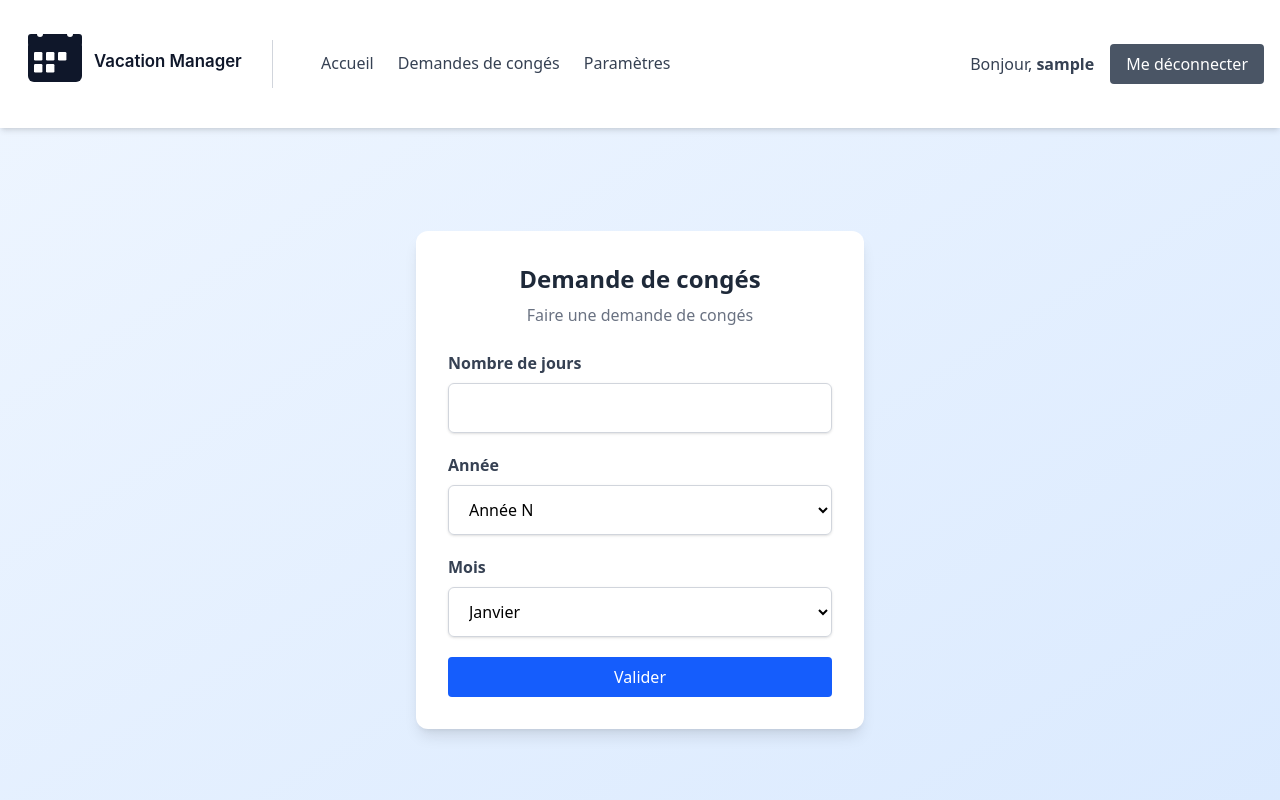
After one commit to RusHiiii/vacation-manager, a Django app: page /holiday_request/ in a window 1280 px wide. The commit adds this page. Run offline with Django 5.2, Linux system fonts and the light colour scheme; the visitor is signed in with stand-in values (Sample User, id 1); some libraries are stand-ins or nearby versions.

Commit message:
setup parameter and holiday request page

```diff
--- a/vacation_manager/holidays/templates/holidays/holiday_request.html
+++ b/vacation_manager/holidays/templates/holidays/holiday_request.html
@@ -1,14 +1,58 @@
-{% extends "base.html" %}
+{% extends "layout/base_with_header.html" %}
 
-{% block title %}Demande de congés{% endblock %}
+{% load static %}
+{% load form_tags %}
+
+{% block title %}Paramètres{% endblock %}
 
 {% block content %}
-<h2>Demande de congés</h2>
-<form method="post">
-    {% csrf_token %}
-    {{ form }}
-    <button type="submit">Valider</button>
-</form>
 
-<a href="{% url 'home' %}">Retour</a>
+<!-- Formulaire centré -->
+<main class="flex-grow flex items-center justify-center">
+    <div class="bg-white rounded-xl shadow-lg w-full max-w-md p-8 mt-8">
+
+        <h2 class="text-2xl font-bold text-center text-gray-800 mb-2">Demande de congés</h2>
+        <p class="text-center text-gray-500 mb-6">Faire une demande de congés</p>
+
+        {% if message %}
+        <div class="bg-red-100 border border-red-400 text-red-700 px-4 py-3 rounded mb-4">
+            {{ message }}
+        </div>
+        {% endif %}
+
+        <form method="POST" action="">
+            {% csrf_token %}
+
+            {% if form.errors %}
+            <div class="bg-yellow-100 border-l-4 border-yellow-500 text-yellow-700 p-4 mb-4" role="alert">
+                <ul class="list-disc list-inside">
+                    {% for field, errors in form.errors.items %}
+                    {% for error in errors %}
+                    <li>{{ error }}</li>
+                    {% endfor %}
+                    {% endfor %}
+                </ul>
+            </div>
+            {% endif %}
+
+            {% for field in form %}
+            <div class="mb-5">
+                <label for="{{ field.id_for_label }}" class="block text-gray-700 font-semibold mb-2">
+                    {{ field.label }}
+                </label>
+                {{ field|add_class:"w-full px-4 py-3 border border-gray-300 rounded-md shadow-sm focus:outline-none focus:ring-2 focus:ring-blue-500 focus:border-blue-500" }}
+                {% if field.errors %}
+                <p class="mt-1 text-red-600 text-sm">{{ field.errors.0 }}</p>
+                {% endif %}
+            </div>
+            {% endfor %}
+
+            <button type="submit" class="w-full bg-blue-600 text-white py-2 rounded hover:bg-blue-700 transition-colors">
+                Valider
+            </button>
+        </form>
+
+    </div>
+</main>
+
 {% endblock %}
--- a/vacation_manager/holidays/templates/holidays/home.html
+++ b/vacation_manager/holidays/templates/holidays/home.html
@@ -1,4 +1,4 @@
-{% extends "layout/base.html" %}
+{% extends "layout/base_with_header.html" %}
 
 {% load month_name %}
 {% load math_filters %}
--- a/vacation_manager/theme/static/css/dist/styles.css
+++ b/vacation_manager/theme/static/css/dist/styles.css
@@ -24,8 +24,10 @@
     --color-blue-700: oklch(48.8% 0.243 264.376);
     --color-gray-50: oklch(98.5% 0.002 247.839);
     --color-gray-100: oklch(96.7% 0.003 264.542);
+    --color-gray-200: oklch(92.8% 0.006 264.531);
     --color-gray-300: oklch(87.2% 0.01 258.338);
     --color-gray-500: oklch(55.1% 0.027 264.364);
+    --color-gray-600: oklch(44.6% 0.03 256.802);
     --color-gray-700: oklch(37.3% 0.034 259.733);
     --color-gray-800: oklch(27.8% 0.033 256.848);
     --color-black: #000;
@@ -38,11 +40,13 @@
     --text-xl--line-height: calc(1.75 / 1.25);
     --text-2xl: 1.5rem;
     --text-2xl--line-height: calc(2 / 1.5);
+    --font-weight-medium: 500;
     --font-weight-semibold: 600;
     --font-weight-bold: 700;
     --tracking-normal: 0em;
     --leading-normal: 1.5;
     --radius-md: 0.375rem;
+    --radius-lg: 0.5rem;
     --radius-xl: 0.75rem;
     --default-transition-duration: 150ms;
     --default-transition-timing-function: cubic-bezier(0.4, 0, 0.2, 1);
@@ -201,14 +205,72 @@
   }
 }
 @layer utilities {
+  .invisible {
+    visibility: hidden;
+  }
+  .absolute {
+    position: absolute;
+  }
+  .relative {
+    position: relative;
+  }
   .static {
     position: static;
+  }
+  .right-0 {
+    right: calc(var(--spacing) * 0);
+  }
+  .z-10 {
+    z-index: 10;
+  }
+  .z-20 {
+    z-index: 20;
+  }
+  .container {
+    width: 100%;
+  }
+  @media (width >= 40rem) {
+    .container {
+      max-width: 40rem;
+    }
+  }
+  @media (width >= 48rem) {
+    .container {
+      max-width: 48rem;
+    }
+  }
+  @media (width >= 64rem) {
+    .container {
+      max-width: 64rem;
+    }
+  }
+  @media (width >= 80rem) {
+    .container {
+      max-width: 80rem;
+    }
+  }
+  @media (width >= 96rem) {
+    .container {
+      max-width: 96rem;
+    }
+  }
+  .mx-auto {
+    margin-inline: auto;
   }
   .mt-1 {
     margin-top: calc(var(--spacing) * 1);
   }
+  .mt-2 {
+    margin-top: calc(var(--spacing) * 2);
+  }
   .mt-4 {
     margin-top: calc(var(--spacing) * 4);
+  }
+  .mt-8 {
+    margin-top: calc(var(--spacing) * 8);
+  }
+  .mt-auto {
+    margin-top: auto;
   }
   .mb-2 {
     margin-bottom: calc(var(--spacing) * 2);
@@ -222,11 +284,20 @@
   .mb-6 {
     margin-bottom: calc(var(--spacing) * 6);
   }
+  .ml-1 {
+    margin-left: calc(var(--spacing) * 1);
+  }
   .ml-3 {
     margin-left: calc(var(--spacing) * 3);
   }
   .ml-4 {
     margin-left: calc(var(--spacing) * 4);
+  }
+  .ml-6 {
+    margin-left: calc(var(--spacing) * 6);
+  }
+  .ml-8 {
+    margin-left: calc(var(--spacing) * 8);
   }
   .block {
     display: block;
@@ -246,20 +320,50 @@
   .h-16 {
     height: calc(var(--spacing) * 16);
   }
+  .h-24 {
+    height: calc(var(--spacing) * 24);
+  }
+  .h-28 {
+    height: calc(var(--spacing) * 28);
+  }
   .h-50 {
     height: calc(var(--spacing) * 50);
+  }
+  .h-full {
+    height: 100%;
   }
   .min-h-screen {
     min-height: 100vh;
   }
+  .w-4 {
+    width: calc(var(--spacing) * 4);
+  }
   .w-10 {
     width: calc(var(--spacing) * 10);
+  }
+  .w-12 {
+    width: calc(var(--spacing) * 12);
   }
   .w-16 {
     width: calc(var(--spacing) * 16);
   }
+  .w-24 {
+    width: calc(var(--spacing) * 24);
+  }
+  .w-28 {
+    width: calc(var(--spacing) * 28);
+  }
+  .w-30 {
+    width: calc(var(--spacing) * 30);
+  }
   .w-32 {
     width: calc(var(--spacing) * 32);
+  }
+  .w-40 {
+    width: calc(var(--spacing) * 40);
+  }
+  .w-48 {
+    width: calc(var(--spacing) * 48);
   }
   .w-50 {
     width: calc(var(--spacing) * 50);
@@ -294,14 +410,40 @@
   .items-center {
     align-items: center;
   }
+  .justify-between {
+    justify-content: space-between;
+  }
   .justify-center {
     justify-content: center;
+  }
+  :where(.space-y-4 > :not(:last-child)) {
+    --tw-space-y-reverse: 0;
+    margin-block-start: calc(calc(var(--spacing) * 4) * var(--tw-space-y-reverse));
+    margin-block-end: calc(calc(var(--spacing) * 4) * calc(1 - var(--tw-space-y-reverse)));
+  }
+  :where(.space-x-4 > :not(:last-child)) {
+    --tw-space-x-reverse: 0;
+    margin-inline-start: calc(calc(var(--spacing) * 4) * var(--tw-space-x-reverse));
+    margin-inline-end: calc(calc(var(--spacing) * 4) * calc(1 - var(--tw-space-x-reverse)));
+  }
+  :where(.space-x-6 > :not(:last-child)) {
+    --tw-space-x-reverse: 0;
+    margin-inline-start: calc(calc(var(--spacing) * 6) * var(--tw-space-x-reverse));
+    margin-inline-end: calc(calc(var(--spacing) * 6) * calc(1 - var(--tw-space-x-reverse)));
+  }
+  :where(.space-x-8 > :not(:last-child)) {
+    --tw-space-x-reverse: 0;
+    margin-inline-start: calc(calc(var(--spacing) * 8) * var(--tw-space-x-reverse));
+    margin-inline-end: calc(calc(var(--spacing) * 8) * calc(1 - var(--tw-space-x-reverse)));
   }
   .rounded {
     border-radius: 0.25rem;
   }
   .rounded-full {
     border-radius: calc(infinity * 1px);
+  }
+  .rounded-lg {
+    border-radius: var(--radius-lg);
   }
   .rounded-md {
     border-radius: var(--radius-md);
@@ -313,9 +455,24 @@
     border-style: var(--tw-border-style);
     border-width: 1px;
   }
+  .border-r {
+    border-right-style: var(--tw-border-style);
+    border-right-width: 1px;
+  }
+  .border-b-2 {
+    border-bottom-style: var(--tw-border-style);
+    border-bottom-width: 2px;
+  }
+  .border-l {
+    border-left-style: var(--tw-border-style);
+    border-left-width: 1px;
+  }
   .border-l-4 {
     border-left-style: var(--tw-border-style);
     border-left-width: 4px;
+  }
+  .border-gray-200 {
+    border-color: var(--color-gray-200);
   }
   .border-gray-300 {
     border-color: var(--color-gray-300);
@@ -325,6 +482,9 @@
   }
   .border-red-500 {
     border-color: var(--color-red-500);
+  }
+  .border-transparent {
+    border-color: transparent;
   }
   .border-yellow-500 {
     border-color: var(--color-yellow-500);
@@ -338,11 +498,17 @@
   .bg-gray-100 {
     background-color: var(--color-gray-100);
   }
+  .bg-gray-600 {
+    background-color: var(--color-gray-600);
+  }
   .bg-red-50 {
     background-color: var(--color-red-50);
   }
   .bg-red-100 {
     background-color: var(--color-red-100);
+  }
+  .bg-red-600 {
+    background-color: var(--color-red-600);
   }
   .bg-white {
     background-color: var(--color-white);
@@ -374,14 +540,23 @@
   .p-8 {
     padding: calc(var(--spacing) * 8);
   }
+  .px-3 {
+    padding-inline: calc(var(--spacing) * 3);
+  }
   .px-4 {
     padding-inline: calc(var(--spacing) * 4);
+  }
+  .py-1 {
+    padding-block: calc(var(--spacing) * 1);
   }
   .py-2 {
     padding-block: calc(var(--spacing) * 2);
   }
   .py-3 {
     padding-block: calc(var(--spacing) * 3);
+  }
+  .pr-6 {
+    padding-right: calc(var(--spacing) * 6);
   }
   .text-center {
     text-align: center;
@@ -411,6 +586,10 @@
   .font-bold {
     --tw-font-weight: var(--font-weight-bold);
     font-weight: var(--font-weight-bold);
+  }
+  .font-medium {
+    --tw-font-weight: var(--font-weight-medium);
+    font-weight: var(--font-weight-medium);
   }
   .font-semibold {
     --tw-font-weight: var(--font-weight-semibold);
@@ -496,6 +737,16 @@
       display: inline-block;
     }
   }
+}
+@property --tw-space-y-reverse {
+  syntax: "*";
+  inherits: false;
+  initial-value: 0;
+}
+@property --tw-space-x-reverse {
+  syntax: "*";
+  inherits: false;
+  initial-value: 0;
 }
 @property --tw-border-style {
   syntax: "*";
@@ -674,9 +925,15 @@
   syntax: "*";
   inherits: false;
 }
+@property --tw-duration {
+  syntax: "*";
+  inherits: false;
+}
 @layer properties {
   @supports ((-webkit-hyphens: none) and (not (margin-trim: inline))) or ((-moz-orient: inline) and (not (color:rgb(from red r g b)))) {
     *, ::before, ::after, ::backdrop {
+      --tw-space-y-reverse: 0;
+      --tw-space-x-reverse: 0;
       --tw-border-style: solid;
       --tw-gradient-position: initial;
       --tw-gradient-from: #0000;
@@ -717,6 +974,7 @@
       --tw-drop-shadow-color: initial;
       --tw-drop-shadow-alpha: 100%;
       --tw-drop-shadow-size: initial;
+      --tw-duration: initial;
     }
   }
 }
--- /dev/null
+++ b/vacation_manager/theme/templates/layout/base_with_header.html
@@ -0,0 +1,66 @@
+{% load tailwind_tags %}
+{% load static %}
+{% load form_tags %}
+
+<!DOCTYPE html>
+<html>
+
+<head>
+    <title>Vacation Manager</title>
+    <meta charset="UTF-8">
+    <meta name="viewport" content="width=device-width, initial-scale=1.0">
+    <meta http-equiv="X-UA-Compatible" content="ie=edge">
+    <link href="https://fonts.googleapis.com/css2?family=Lato:wght@400;600;700&display=swap" rel="stylesheet">
+    <title>{% block title %}Gestionnaire de congés{% endblock %}</title>
+    {% tailwind_css %}
+</head>
+
+<body class="bg-red-50 text-black leading-normal tracking-normal font-lato">
+
+<div class="min-h-screen bg-gradient-to-br from-blue-50 to-blue-100 flex flex-col">
+
+    <!-- Header / Menu -->
+    <header class="bg-white shadow-md">
+        <div class="container mx-auto flex items-center justify-between p-4">
+
+            <div class="flex items-center pr-6">
+                <div class="flex items-center">
+                    <a href="{% url 'home' %}">
+                        <img src="{% static 'img/logo.svg' %}" alt="Logo" class="w-60 h-24">
+                    </a>
+                </div>
+                <div class="h-12 border-r border-gray-300 ml-4"></div> <!-- barre verticale plus courte -->
+            </div>
+
+            <!-- Menu onglets principaux à droite du logo avec petite séparation -->
+            <nav class="flex items-center space-x-6 ml-6">
+                <a href="{% url 'home' %}" class="text-gray-700 font-medium hover:text-blue-600 border-b-2 border-transparent hover:border-blue-500 h-full flex items-center transition-colors">Accueil</a>
+                <a href="{% url 'holiday_request' %}" class="text-gray-700 font-medium hover:text-blue-600 border-b-2 border-transparent hover:border-blue-500 h-full flex items-center transition-colors">Demandes de congés</a>
+                <a href="{% url 'parameters' %}" class="text-gray-700 font-medium hover:text-blue-600 border-b-2 border-transparent hover:border-blue-500 h-full flex items-center transition-colors">Paramètres</a>
+            </nav>
+
+            <!-- Spacer pour pousser le menu utilisateur à droite -->
+            <div class="flex-grow"></div>
+
+            <!-- Utilisateur / Déconnexion à droite -->
+            <div class="flex items-center space-x-4">
+                {% if user.is_authenticated %}
+                <span class="text-gray-700 font-medium">Bonjour, <span class="font-bold">{{ user.username }}</span></span>
+                <form method="post" action="{% url 'logout' %}">
+                    {% csrf_token %}
+                    <button class="bg-gray-600 text-white px-4 py-2 rounded hover:bg-gray-700 transition-colors" type="submit">Me déconnecter</button>
+                </form>
+
+                {% else %}
+                <a href="{% url 'login' %}" class="text-blue-600 font-medium hover:underline">Connexion</a>
+                <a href="{% url 'signup' %}" class="text-blue-600 font-medium hover:underline">S'inscrire</a>
+                {% endif %}
+            </div>
+        </div>
+    </header>
+
+    {% block content %}
+    {% endblock %}
+</body>
+
+</html>
```
Also changed, not shown: other parts of vacation_manager/theme/static/css/dist/styles.css (+77 -0 lines), vacation_manager/holidays/templates/holidays/parameters.html (+53 -9 lines), vacation_manager/theme/templates/layout/base.html (deleted, +0 -36 lines), vacation_manager/theme/static/img/logo.svg.
